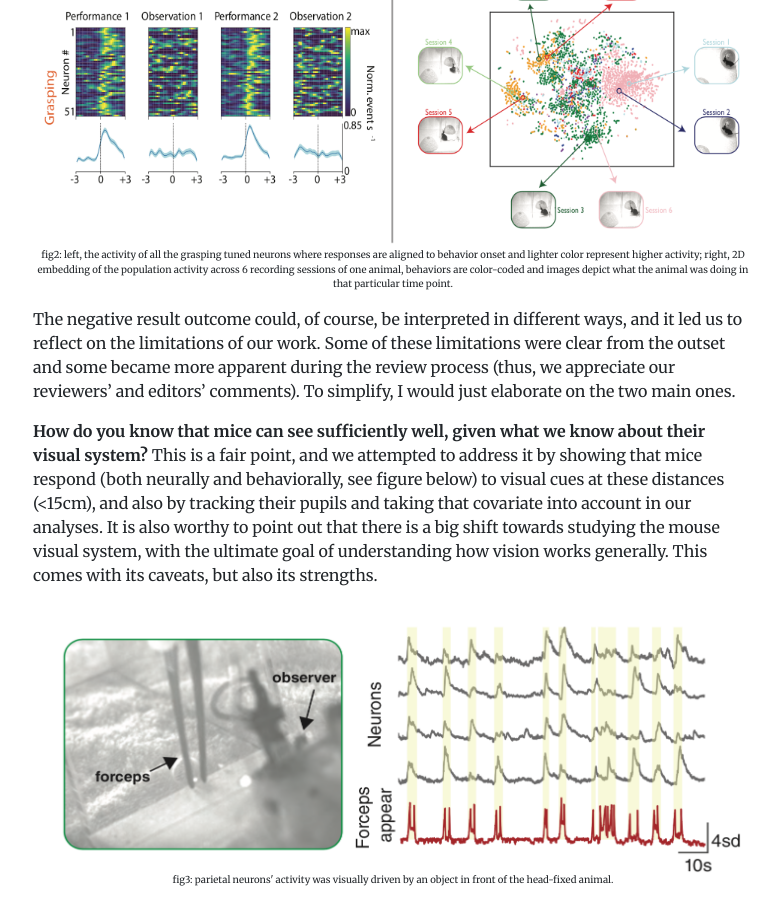
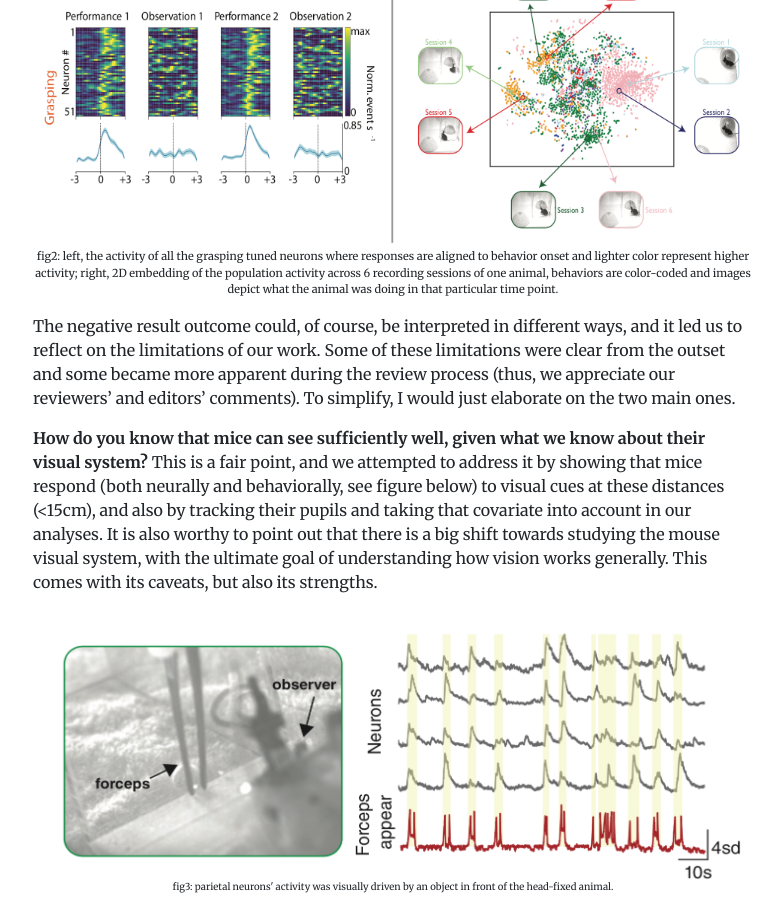
Before and after one commit to bartulem/bartulem.github.io, a Jekyll site: the page built from science/_posts/2020-03-27-mirror-neurons.md, in a window 1280 px wide. Shown: the part 1365-2271 px from the top of the page, without its empty margins (247-1029 px from the left). Built offline with Jekyll 4.4.1, drawn with Linux system fonts in a browser that asks for light colours; comment, search, counter and statistics services are not loaded.

Commit message:
modify img size

```diff
--- a/science/_posts/2020-03-27-mirror-neurons.md
+++ b/science/_posts/2020-03-27-mirror-neurons.md
@@ -13,7 +13,7 @@
 
 Briefly, we used optical imaging to sample single cell activity from parietal and secondary motor cortices of mice repeatedly performing a freely moving version of the pellet-reaching task and observing their siblings doing the same while they were being head-fixed (check out the animation below to see what this actually looked like).
 
-<p class="text-center" style="font-size:60%">
+<p class="text-center" style="font-size:11px">
   <figure class="half" style="display:flex">
     <img class="img-custom" alt="mirrorfig0" src="/img/mirror_fig0.gif" height="200" width="350">
     <img class="img-custom" alt="mirrorfig1" src="/img/mirror_fig1.gif" height="200" width="350">
@@ -24,7 +24,7 @@
 
 We evaluated the neurons' tuning properties in different ways. The behaviors of animals in both conditions were carefully and extensively quantified. These detailed analyses revealed potentially important differences between the coding of action execution, as opposed to that of action observation (see figure below: left). Even at the population level, the activity was better clustered in hyperspace when the animals were freely performing the actions, compared to when they were head-fixed and observing a sibling (see figure below: right). Therefore, in this project, we failed to demonstrate the existence of mirror neurons in the rodent associative cortices.
 
-<p class="text-center" style="font-size:60%">
+<p class="text-center" style="font-size:11px">
   <img class="img-custom" alt="mirrorfig2" src="/img/mirror_fig2.png" height="300" width="700"/>
   <br/>
   <caption align="bottom">fig2: left, the activity of all the grasping tuned neurons where responses are aligned to behavior onset and lighter color represent higher activity; right, 2D embedding of the population activity across 6 recording sessions of one animal, behaviors are color-coded and images depict what the animal was doing in that particular time point.</caption>
```
